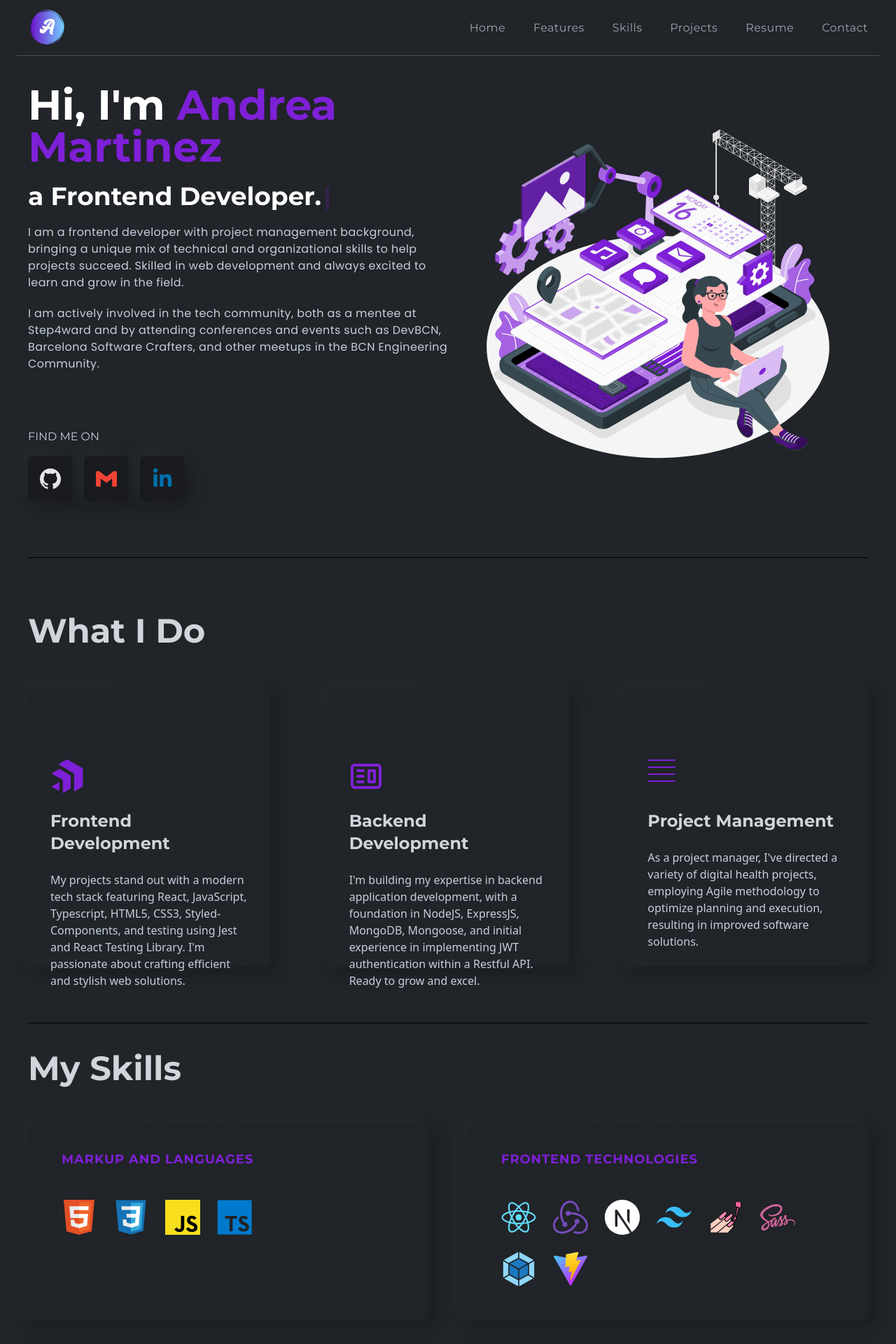
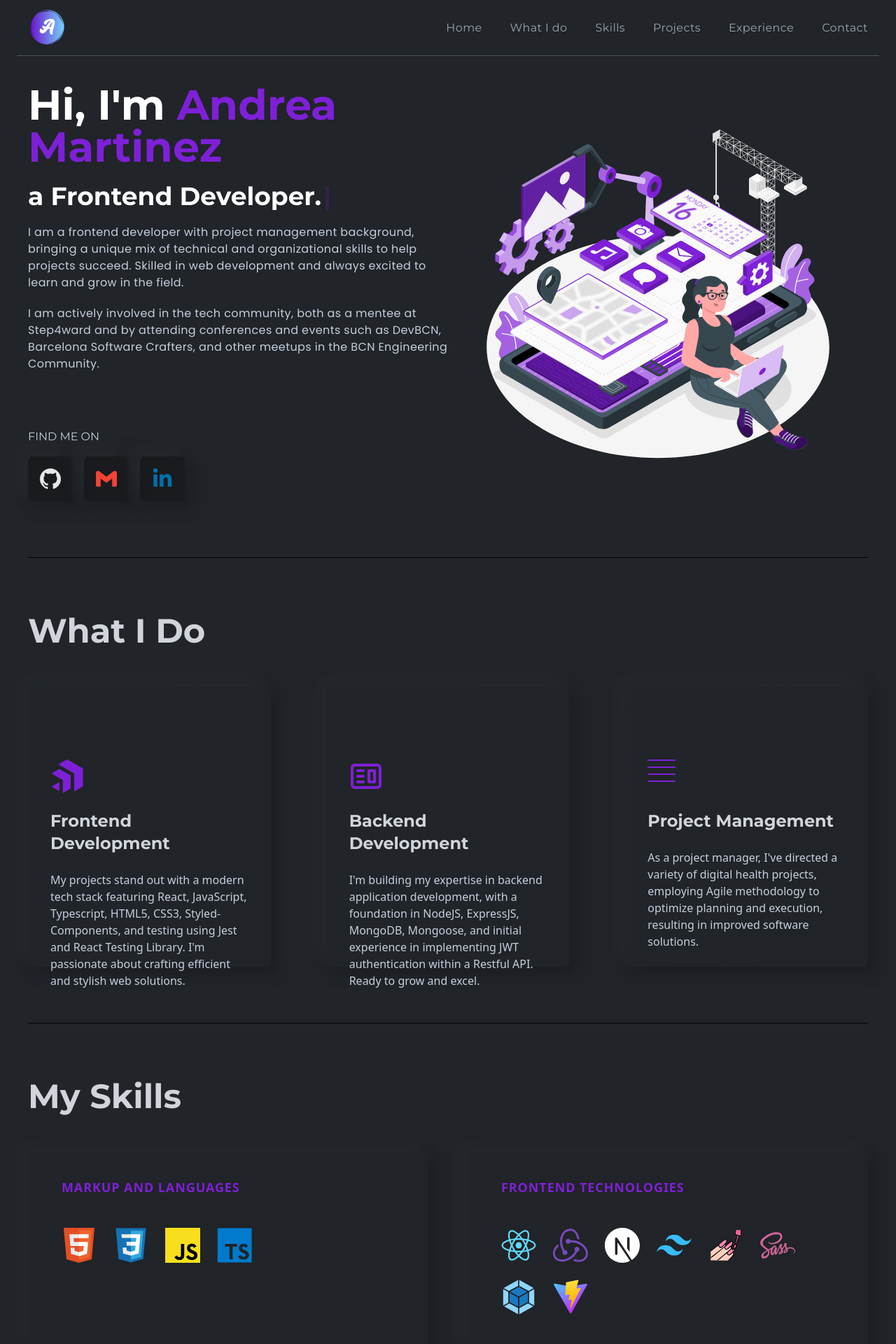
Before and after one commit to AndreaBitmind/porfolio-react, a React (Create React App) app: page / in a window 1280 px wide. Shown: the top 1920 px of the page at 70% size. Built offline with nearby package versions, Linux system fonts and the light colour scheme.

Commit message:
feat: changed names in navbar to adjust them to the sections

```diff
--- a/src/components/features/Features.js
+++ b/src/components/features/Features.js
@@ -5,7 +5,7 @@ import { featuresData } from "../../data/data";
 const Features = () => {
   return (
     <section
-      id="features"
+      id="whatIdo"
       className="w-full py-20 border-b-[1px] border-b-black  "
     >
       <Title des="What I Do" />
--- a/src/components/resume/Resume.js
+++ b/src/components/resume/Resume.js
@@ -8,9 +8,12 @@ const Resume = () => {
   const [experienceData, setExperienceData] = useState(true);
 
   return (
-    <section id="resume" className="w-full py-20 border-b-[1px] border-b-black">
+    <section
+      id="experience"
+      className="w-full py-20 border-b-[1px] border-b-black"
+    >
       <div className="flex items-center text-center">
-        <Title des="My Resume" />
+        <Title des="My Experience" />
       </div>
       <div className="flex flex-col-reverse lg:place-content-between lg:flex-row">
         <div className="md:w-1/2">
--- a/src/components/skills/Skills.js
+++ b/src/components/skills/Skills.js
@@ -7,11 +7,9 @@ const Skills = () => {
   return (
     <section
       id="skills"
-      className="w-full pt-10 pb-20 flex flex-col gap-10 xl:gap-0 border-b-[1px] font-titleFont border-b-black"
+      className="w-full py-20 border-b-[1px] border-b-black  "
     >
-      <div className="flex justify-left">
-        <Title title="SKILLS" des="My skills" />
-      </div>
+      <Title des="My Skills" />
       <div className="grid grid-cols-1 md:grid-cols-2 xl:grid-cols-2 gap-6 xl:gap-14">
         <SkillsCard
           title={"Markup and Languages"}
--- a/src/constants/index.js
+++ b/src/constants/index.js
@@ -6,8 +6,8 @@ export const navLinksdata = [
   },
   {
     _id: 1002,
-    title: "Features",
-    link: "features",
+    title: "What I do",
+    link: "whatIdo",
   },
   {
     _id: 1003,
@@ -21,8 +21,8 @@ export const navLinksdata = [
   },
   {
     _id: 1005,
-    title: "Resume",
-    link: "resume",
+    title: "Experience",
+    link: "experience",
   },
   {
     _id: 1006,
```
